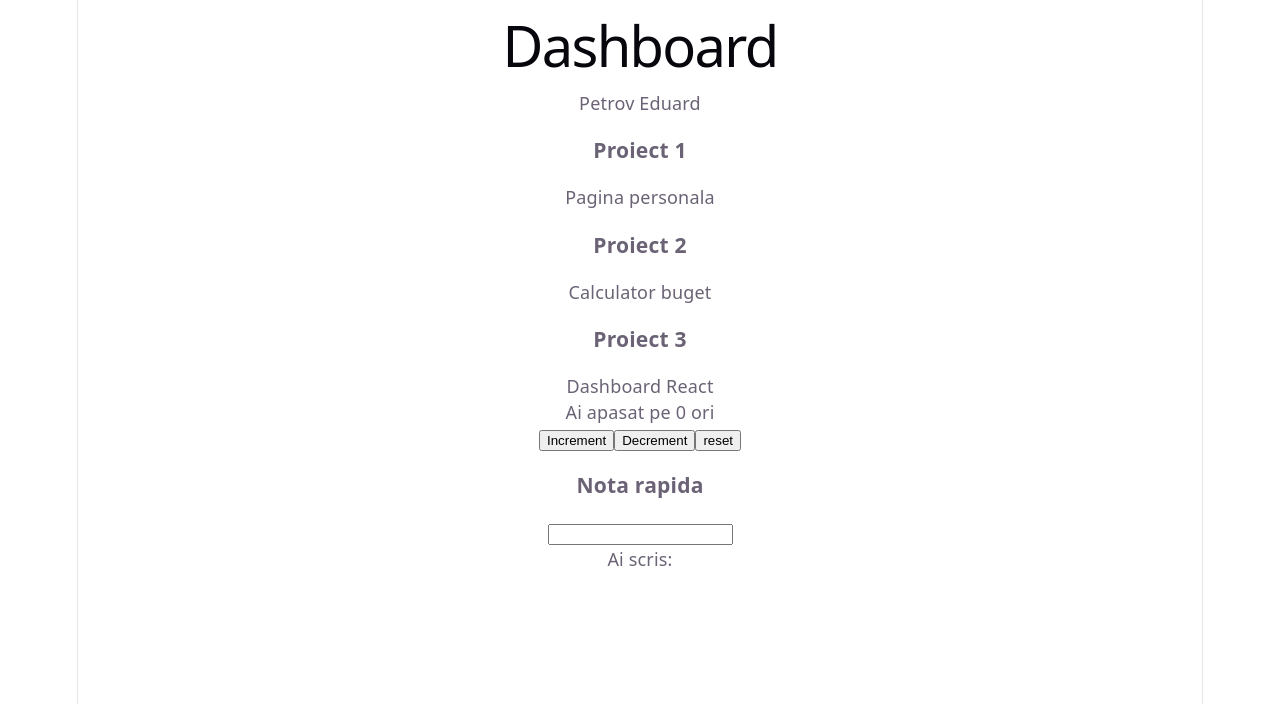
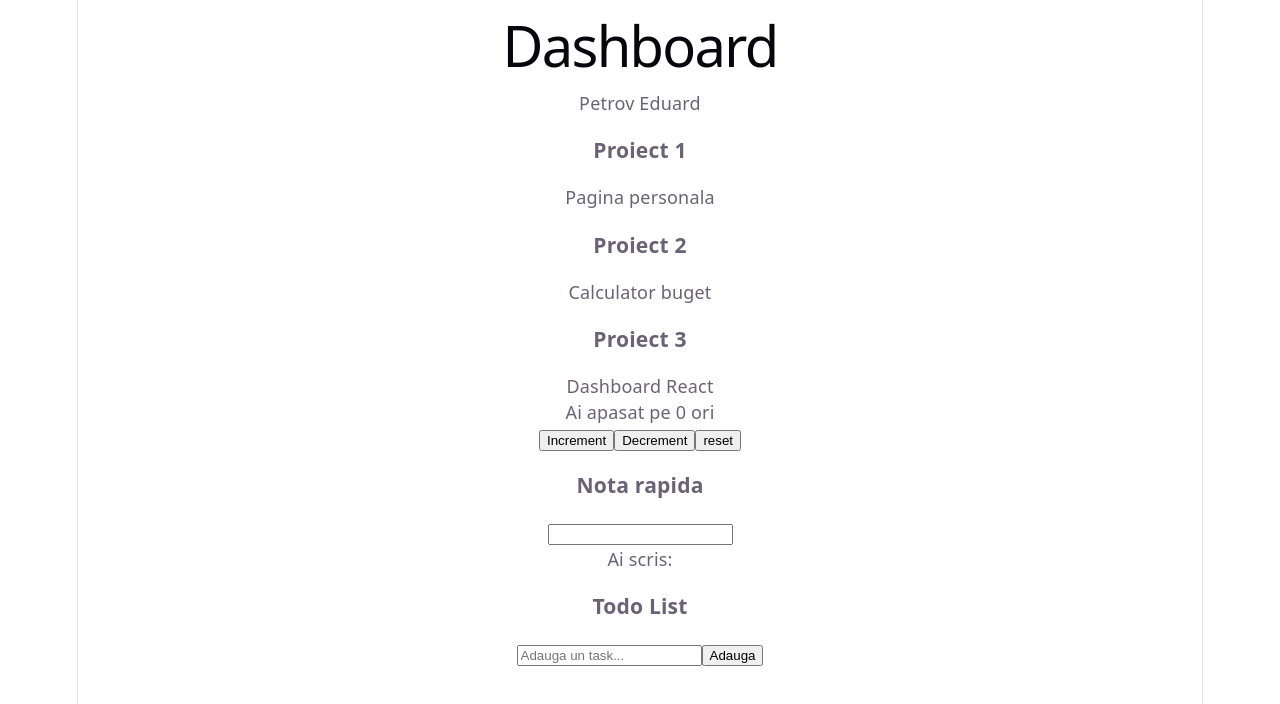
Before and after one commit to Edy-n/ProgamareWeb, a React (Vite) app: page / in a window 1280 px wide. Shown: the top 704 px of the page. Built offline with nearby package versions, Linux system fonts and the light colour scheme.

Commit message:
ex2lab5
a fost aplicat usestate pe un array in care  se creaza un array nou la fiecare adaugare a unui element nou

```diff
--- a/src/App.jsx
+++ b/src/App.jsx
@@ -1,6 +1,8 @@
 import Card from './Card.jsx';
 import { useState } from 'react';
 import QuickNote from './QuickNote';
+import TodoList from './TodoList.jsx';
+
 
 function App() {
 	const projects = [
@@ -29,6 +31,7 @@
 			<button onClick={() => setCount(count - 1)}>Decrement</button>
 			<button onClick={() => setCount(count - count)}>reset</button>
 			<QuickNote />
+			<TodoList />
 		</div>
 	);
 }
--- /dev/null
+++ b/src/TodoList.jsx
@@ -0,0 +1,24 @@
+import { useState } from 'react';
+function TodoList() {
+	const [todos, setTodos] = useState([]);
+	const [input, setInput] = useState('');
+	function handleAdd() {
+		if (input.trim() === '') return; // Nu adauga text gol
+		setTodos([...todos, input]); // Creeaza array NOU cu tot ce era + input
+		setInput(''); // Goleste input-ul
+	}
+	return (
+		<div>
+			<h3>Todo List</h3>
+			<input
+				value={input}
+				onChange={(e) => setInput(e.target.value)}
+				placeholder="Adauga un task..."
+			/>
+			<button onClick={handleAdd}>Adauga</button>
+			{/* TODO: Afisati lista de todos cu map() */}
+			{todos.map(function (todos, index) { return <li key={index}>{todos}</li>; })}
+		</div>
+	);
+}
+export default TodoList;
```
